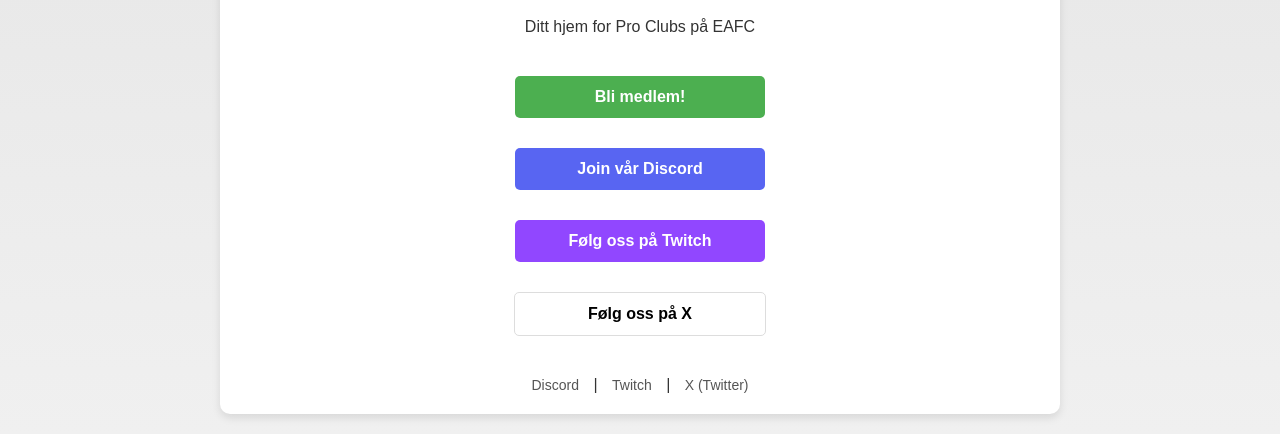
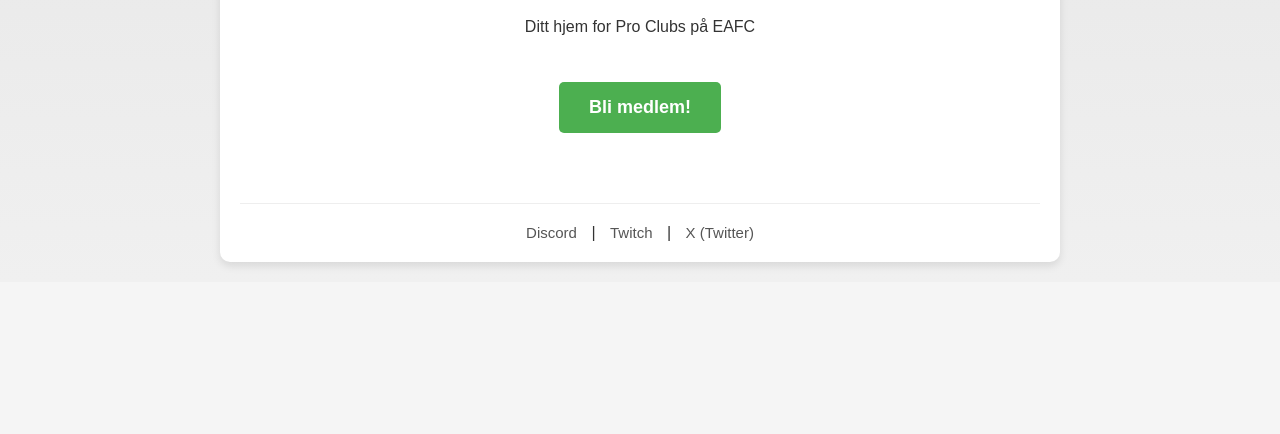
Before and after one commit to AC-Strenua/ACStrenua-eSports, a plain HTML site: page index.html in a window 1280 px wide. Shown: the part 584-1018 px from the top of the page. After the commit the page ends 866 px from the top, so only its background shows below. Drawn offline with Linux system fonts and the light colour scheme.

Commit message:
Update index.html

```diff
--- a/index.html
+++ b/index.html
@@ -8,11 +8,11 @@
         body {
             font-family: Arial, sans-serif;
             text-align: center;
-            background-color: #f5f5f5; /* Lysere bakgrunn */
-            color: #333; /* Mørkere tekst for bedre lesbarhet */
+            background-color: #f5f5f5;
+            color: #333;
             margin: 0;
             padding: 20px;
-            background-image: linear-gradient(to bottom, #e0e0e0, #f0f0f0); /* Lys gradient */
+            background-image: linear-gradient(to bottom, #e0e0e0, #f0f0f0);
         }
         .logo-container {
             margin: 30px auto;
@@ -22,7 +22,7 @@
             max-width: 400px;
             width: 100%;
             height: auto;
-            filter: drop-shadow(0 2px 4px rgba(0,0,0,0.1)); /* Skygge for logo */
+            filter: drop-shadow(0 2px 4px rgba(0,0,0,0.1));
         }
         .container {
             max-width: 800px;
@@ -34,49 +34,34 @@
         }
         .join-button {
             display: inline-block;
-            margin: 10px 0;
-            padding: 12px 25px;
+            margin: 30px 0;
+            padding: 15px 30px;
+            background-color: #4CAF50;
             color: white;
             text-decoration: none;
             border-radius: 5px;
             font-weight: bold;
-            font-size: 16px;
+            font-size: 18px;
             transition: transform 0.3s, background-color 0.3s;
-            width: 200px;
-        }
-        .form-button {
-            background-color: #4CAF50;
-        }
-        .discord-button {
-            background-color: #5865F2;
-        }
-        .twitch-button {
-            background-color: #9147ff;
-        }
-        .x-button {
-            background-color: white; /* Hvit bakgrunn */
-            color: black; /* Svart tekst */
-            border: 1px solid #ddd; /* Ramme for bedre synlighet */
         }
         .join-button:hover {
             transform: scale(1.05);
-            opacity: 0.9;
+            background-color: #45a049;
         }
-        .join-buttons {
-            display: flex;
-            flex-direction: column;
-            align-items: center;
-            gap: 10px;
-            margin: 30px 0;
+        .social-links {
+            margin-top: 40px;
+            padding-top: 20px;
+            border-top: 1px solid #eee;
         }
-        .social-icons {
-            margin-top: 20px;
-        }
-        .social-icons a {
+        .social-links a {
             margin: 0 10px;
             color: #555;
             text-decoration: none;
-            font-size: 14px;
+            font-size: 15px;
+        }
+        .social-links a:hover {
+            color: #333;
+            text-decoration: underline;
         }
         h1 {
             color: #222;
@@ -92,14 +77,9 @@
         <h1>Velkommen til AC Strenua eSports</h1>
         <p>Ditt hjem for Pro Clubs på EAFC</p>
 
-        <div class="join-buttons">
-            <a href=https://docs.google.com/forms/d/e/1FAIpQLSeLV_7zZh_3wJizVU3ssSWsDpkI7ePxoV0FtkQ7CeTrAdkNfQ/viewform?usp=sharing&ouid=114260748398411634817" class="join-button form-button">Bli medlem!</a>
-            <a href="https://discord.gg/GRfxtrVJ" class="join-button discord-button">Join vår Discord</a>
-            <a href="https://www.twitch.tv/miiksern" class="join-button twitch-button">Følg oss på Twitch</a>
-            <a href="https://x.com/AC_Strenua_VPG" class="join-button x-button">Følg oss på X</a>
-        </div>
+        <a href="https://docs.google.com/forms/d/e/1FAIpQLSeLV_7zZh_3wJizVU3ssSWsDpkI7ePxoV0FtkQ7CeTrAdkNfQ/viewform?usp=sharing&ouid=114260748398411634817" class="join-button">Bli medlem!</a>
 
-        <div class="social-icons">
+        <div class="social-links">
             <a href="https://discord.gg/GRfxtrVJ">Discord</a> |
             <a href="https://www.twitch.tv/miiksern">Twitch</a> |
             <a href="https://x.com/AC_Strenua_VPG">X (Twitter)</a>
```
